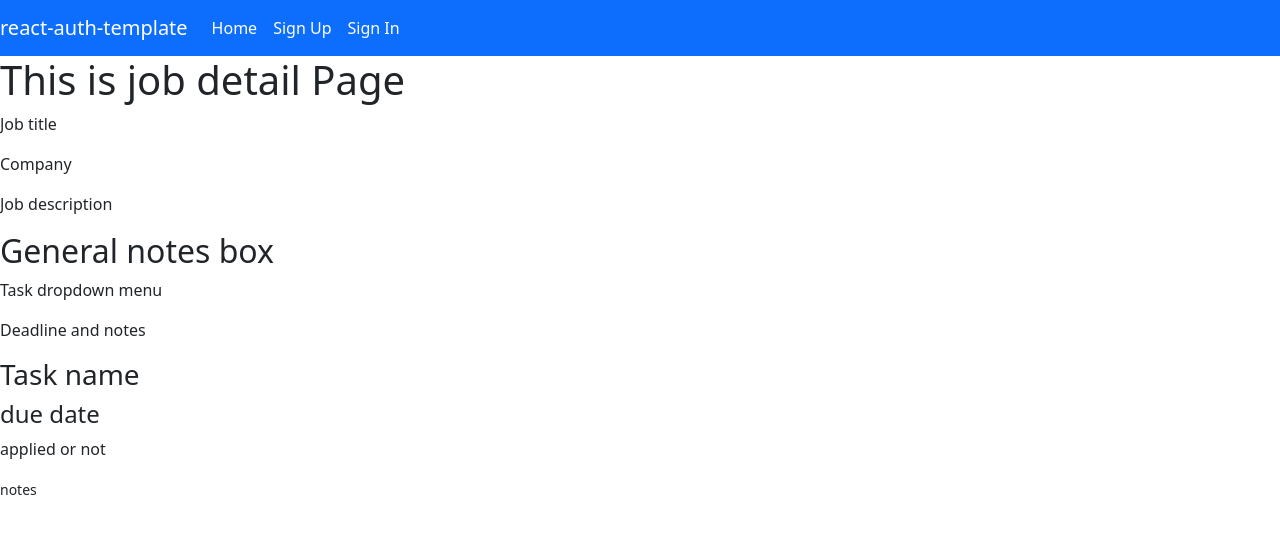
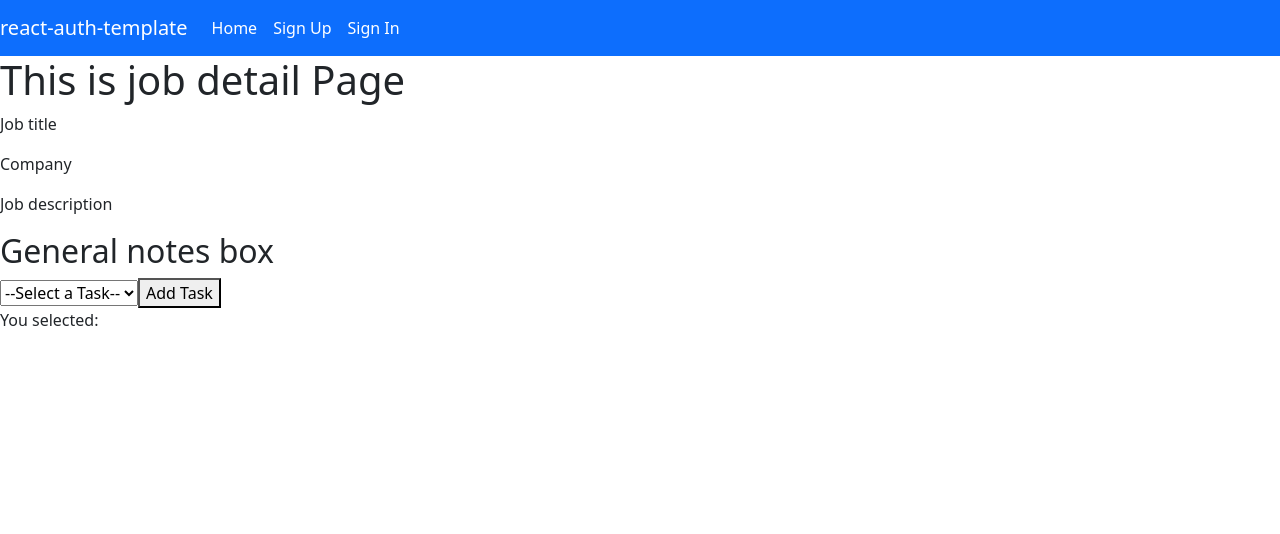
Before and after one commit to devinrbopp/client-job-hunting-journal, a React (Create React App) app: page /job-detail in a window 1280 px wide. Shown: the top 534 px of the page. Built offline with nearby package versions, Linux system fonts and the light colour scheme.

Commit message:
task dropdown box/rendering works

```diff
--- a/src/components/JobDetail.js
+++ b/src/components/JobDetail.js
@@ -21,10 +21,8 @@ function JobDetail (props) {
                 <h2>General notes box</h2>
             </div>
             <form>
-                <p id="dropdown">Task dropdown menu</p>
-                <p id="deadline">Deadline and notes</p>
+                <Task/>
             </form>
-            <Task/>
         </div>
     )
 }
--- a/src/components/Profile.js
+++ b/src/components/Profile.js
@@ -4,7 +4,7 @@ import Task from './Task';
 
 
 function Profile(props) {
-    console.log('THIS IS THE CURRENT PROFILE: ', props.currentProfile)
+
     const [newProfile, setNewProfile] = useState({
         name: '',
         skills: [],
--- a/src/components/Task.js
+++ b/src/components/Task.js
@@ -1,24 +1,82 @@
 import React, { useState, useEffect } from 'react';
 
-function Task (props) {
+function Task(props) {
 
-/*
-    declare state
-    const [task, setTask] = useState([])
+    // Declare all states
+    const [taskArray, setTaskArray] = useState([])
+    const [taskList, setTaskList] = useState([{ task: 'Submit resume', date: '', notes: '' },
+    { task: 'Interview Prep', date: '', notes: '' },
+    { task: 'New thing', date: '', notes: '' }])
+    const [newTask, setNewTask] = useState({ task: '', date: '', notes: '' })
 
-    function to add task to state
-    const addTask = () => {
-        add a task
-        setTask(/et task = dropdown thing)
-     }
-*/
+    const handleSelect = (e) => {
+        e.preventDefault()
+        // console.log('this is e', e)
+        // console.log("this is e.target.value", e.target.value)
+        setNewTask(taskList[e.target.value])
+    }
+    const handleSubmit = (e) => {
+        e.preventDefault()
+        console.log('this is e', e)
+        console.log("submit button clicked", e.target.value)
+        setTaskArray((previousTask) => [...taskArray, newTask])
+        // let preJSONBody = {
+        //     task: newTask.task,
+        //     date: newTask.date,
+        //     notes: newTask.notes
+        // }
+        // fetch('http://localhost:8000/tasks/:jobId', { //change jobId to prop.jobId after job page completed
+        //     method: 'POST',
+        //     body: JSON.stringify(preJSONBody),
+        //     headers: { 'Content-Type': 'application/JSON'}
+        // })
+        // .then(response => {
+        //     console.log(response.json())
+        // })
+        // .catch(error => { console.log(error) })
+    }
+    const tasks = taskArray.map(task => {
+        return (
+            <div>
+                <h1>{task.task}</h1>
+                <h2>Deadline:</h2>
+                    {/*
+                    Need to npm i @material-ui/core for this to work
+                    <TextField
+                        id="date"
+                        label="Choose your deadline"
+                        type="date"
+                        InputLabelProps={{
+                            shrink: true,
+                        }}
+                    /> */}
+                    <form>
+                    <input type="text"/>
+                    </form>
 
+            </div>
+        )
+    })
+
+
+    //REMIND GORO ABOUT LINE 27
     return (
         <div>
-            <h3>Task name</h3>
-            <h4>due date</h4>
-            <p>applied or not</p>
-            <small>notes</small>
+            <form onChange={handleSelect}>
+                <select name="task-dropdown">
+                    <option value="null">--Select a Task--</option>
+                    <option value={0}>{taskList[0].task}</option>
+                    <option value={1}>{taskList[1].task}</option>
+                    <option value={2}>{taskList[2].task}</option>
+                </select>
+                <button type="submit" value={`${newTask.task}`} onClick={handleSubmit}>Add Task</button>
+            </form>
+            <div className='added-tasks'>
+                <p>You selected: {newTask.task}</p>
+            </div>
+            <div>
+                {tasks}
+            </div>
         </div>
     )
 }
```
